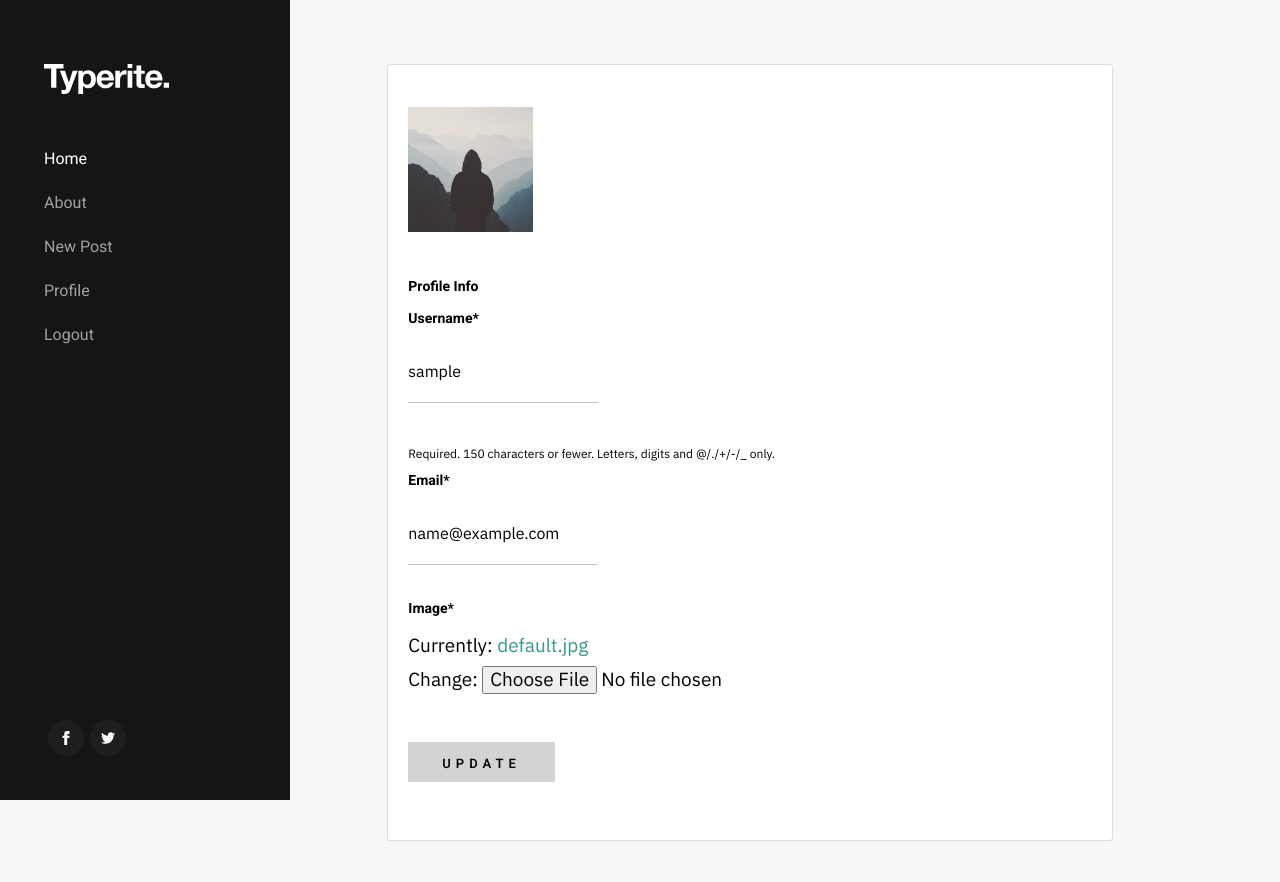
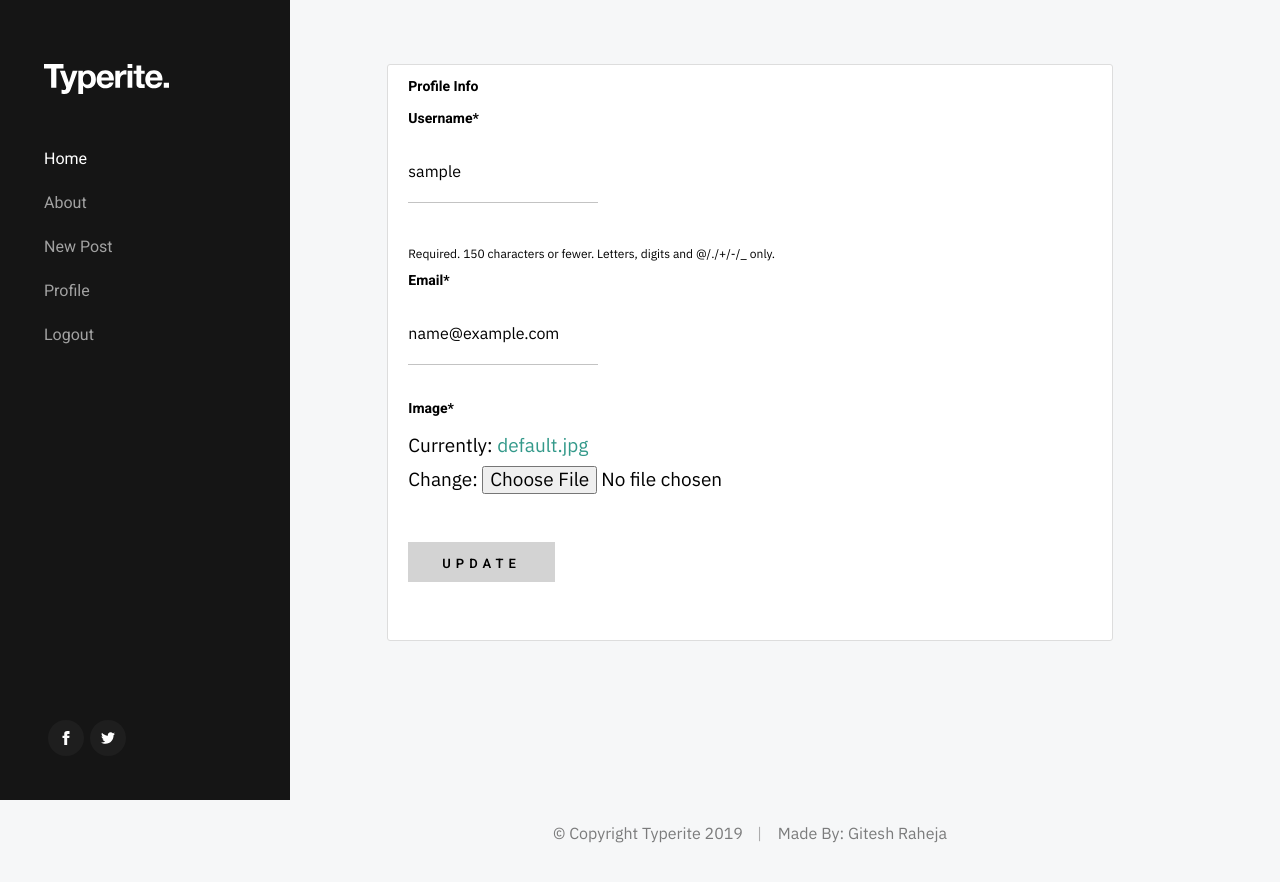
Before and after one commit to giteshraheja/django_project_blog, a Django app: page /profile/ in a window 1280 px wide. Shown: the top 882 px of the page. After the commit the page ends 843 px from the top, so only its background shows below. Run offline with Django 3.2, Linux system fonts and the light colour scheme; the visitor is signed in with stand-in values (Sample User, id 1); some libraries are stand-ins or nearby versions.

Commit message:
Removed Profile Pic for now..

```diff
--- a/blog/templates/blog/user_posts.html
+++ b/blog/templates/blog/user_posts.html
@@ -5,7 +5,7 @@
             <h1 class="mb-3">Posts by {{ view.kwargs.username|title }} ({{ page_obj.paginator.count }})</h1>
             {% for post in posts %}
                 <article class="column large-full entry format-standard">
-                    <img class="rounded-circle article-img" src="{{ post.author.profile.image.url }}">
+{#                    <img class="rounded-circle article-img" src="{{ post.author.profile.image.url }}">#}
                     <div class="media-body">
                         <div class="article-metadata">
                             <a class="mr-2" href="{% url 'user-posts' post.author.username %}">{{ post.author }}</a>
--- a/users/templates/users/profile.html
+++ b/users/templates/users/profile.html
@@ -6,7 +6,7 @@
             <article class="column large-full entry format-standard">
                 <div class="content-section">
                     <div class="media">
-                        <img class="rounded-circle account-img" src="{{ user.profile.image.url }}">
+{#                        <img class="rounded-circle account-img" src="{{ user.profile.image.url }}">#}
                     </div>
                     <form method="POST" enctype="multipart/form-data">
                         {% csrf_token %}
```
